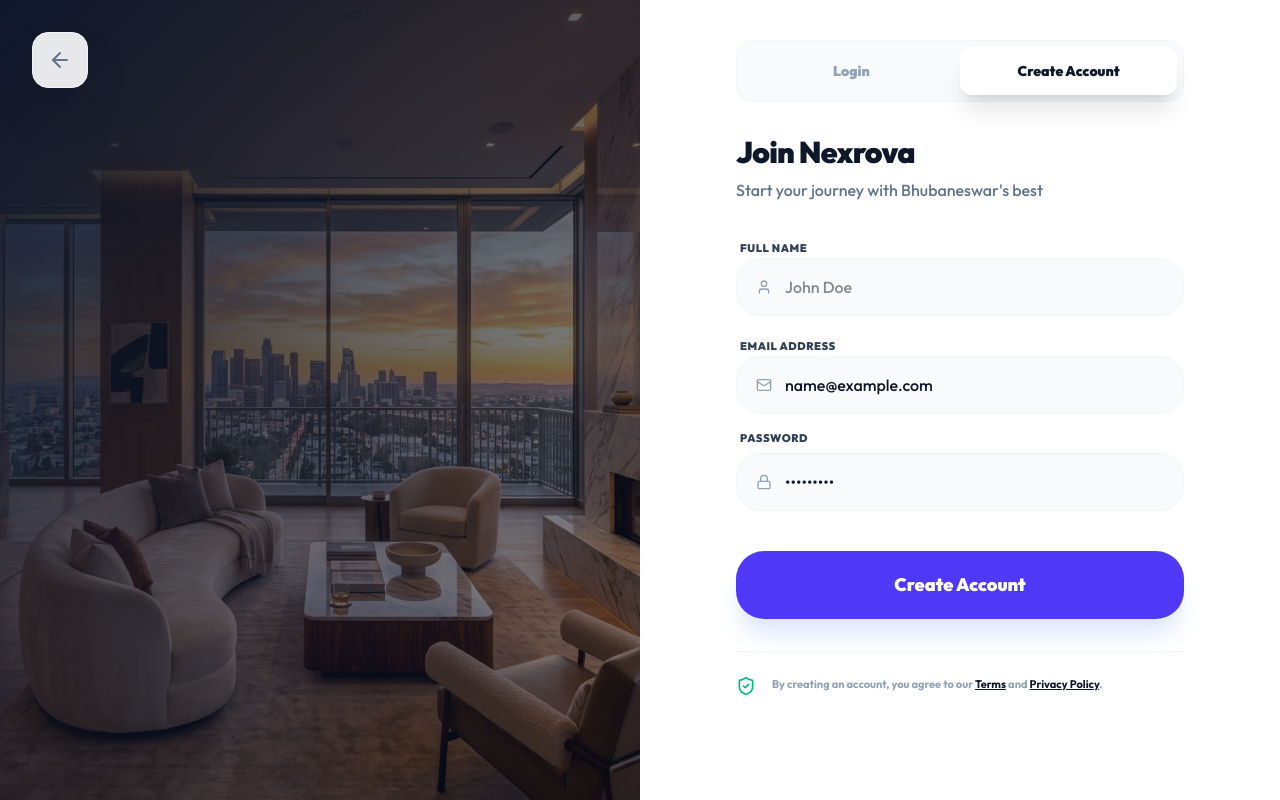
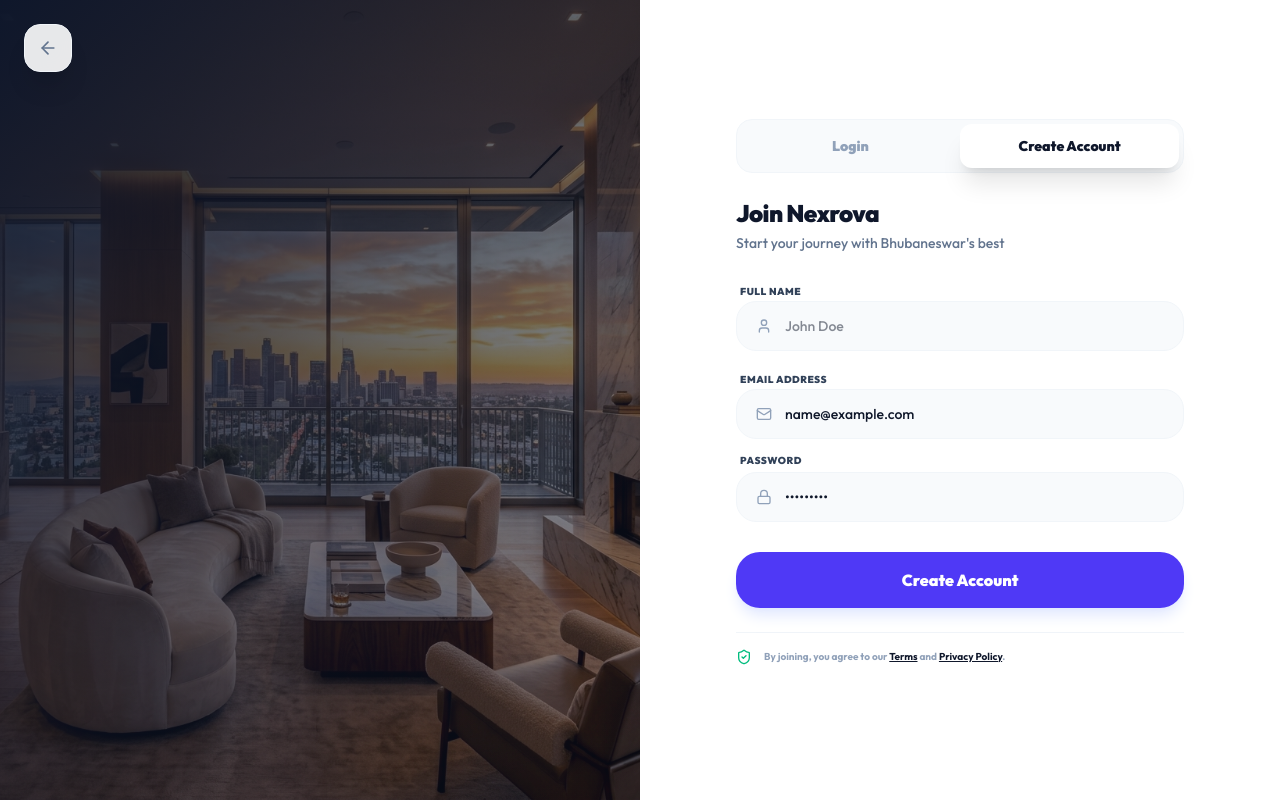
Before and after one commit to zingline-dev/Nexrova, a Next.js app in the folder Nexrova-web/: page /login in a window 1280 px wide. Both pictures are taken after typing "name@example.com", "Sample123" into the empty fields and a click on the button "Create Account". Built offline with nearby package versions, Linux system fonts and the light colour scheme.

Commit message:
Eliminated scrollbars on all authentication pages for a clean single-screen experience

```diff
--- a/Nexrova-web/src/app/login/page.tsx
+++ b/Nexrova-web/src/app/login/page.tsx
@@ -90,17 +90,17 @@
   }
 
   return (
-    <div className="min-h-screen bg-white flex relative overflow-hidden">
+    <div className="h-screen bg-white flex relative overflow-hidden">
       <Link
         href="/"
-        className="fixed top-8 left-8 flex items-center justify-center w-14 h-14 text-slate-500 hover:text-indigo-600 transition-all bg-white/90 backdrop-blur-md rounded-2xl border border-slate-100 shadow-2xl hover-lift z-[100]"
+        className="fixed top-6 left-6 flex items-center justify-center w-12 h-12 text-slate-500 hover:text-indigo-600 transition-all bg-white/90 backdrop-blur-md rounded-2xl border border-slate-100 shadow-xl hover-lift z-[100]"
         title="Back to Home"
       >
-        <ArrowRight className="w-6 h-6 rotate-180" />
+        <ArrowRight className="w-5 h-5 rotate-180" />
       </Link>
 
       {/* Visual Side (Hidden on Mobile) */}
-      <div className="hidden lg:flex lg:w-1/2 relative items-center justify-center p-20 overflow-hidden bg-slate-900">
+      <div className="hidden lg:flex lg:w-1/2 relative items-center justify-center p-16 overflow-hidden bg-slate-900 h-screen">
         <img
           src="/login-bg.png"
           alt="Premium Living"
@@ -108,25 +108,25 @@
         />
         <div className="absolute inset-0 bg-gradient-to-br from-slate-900 via-slate-900/40 to-transparent" />
 
-        <div className="relative z-10 max-w-lg space-y-12 animate-slide-up">
-          <div className="inline-flex items-center gap-3 px-6 py-3 rounded-2xl bg-white/10 backdrop-blur-md border border-white/10 text-white font-black uppercase tracking-widest text-xs">
-            <ShieldCheck className="w-5 h-5 text-emerald-400" /> Trusted by Bhubaneswar
+        <div className="relative z-10 max-w-lg space-y-10 animate-slide-up">
+          <div className="inline-flex items-center gap-3 px-5 py-2.5 rounded-2xl bg-white/10 backdrop-blur-md border border-white/10 text-white font-black uppercase tracking-widest text-[10px]">
+            <ShieldCheck className="w-4 h-4 text-emerald-400" /> Trusted by Bhubaneswar
           </div>
 
-          <h2 className="text-6xl font-black text-white leading-tight">
+          <h2 className="text-5xl font-black text-white leading-tight">
             Premium Home Services, <span className="text-indigo-400">Simplified.</span>
           </h2>
 
-          <div className="space-y-6">
+          <div className="space-y-5">
             {[
               "100% Verified Professionals",
               "Transparent Upfront Pricing",
               "60-Minute Response Time",
               "Dedicated Support"
             ].map((benefit, idx) => (
-              <div key={idx} className="flex items-center gap-4 text-white/70 font-bold text-lg animate-fade-in" style={{ animationDelay: `${idx * 150}ms` }}>
-                <div className="w-6 h-6 rounded-full bg-emerald-500/20 flex items-center justify-center">
-                  <CheckCircle2 className="w-3.5 h-3.5 text-emerald-400" />
+              <div key={idx} className="flex items-center gap-4 text-white/70 font-bold text-base animate-fade-in" style={{ animationDelay: `${idx * 150}ms` }}>
+                <div className="w-5 h-5 rounded-full bg-emerald-500/20 flex items-center justify-center">
+                  <CheckCircle2 className="w-3 h-3 text-emerald-400" />
                 </div>
                 {benefit}
               </div>
@@ -136,16 +136,15 @@
       </div>
 
       {/* Form Side */}
-      <div className="w-full lg:w-1/2 flex flex-col relative px-6 sm:px-12 lg:px-20 overflow-y-auto">
-
-        <div className="flex-1 flex flex-col pt-10 pb-20 max-w-md mx-auto w-full animate-slide-up">
-          <div className="flex flex-col">
+      <div className="w-full lg:w-1/2 flex flex-col relative px-6 sm:px-12 lg:px-20 h-screen overflow-hidden">
+        <div className="flex-1 flex flex-col pt-8 pb-12 max-w-md mx-auto w-full animate-slide-up h-full">
+          <div className="my-auto space-y-6">
             {/* Toggle */}
-            <div className="flex bg-slate-50 p-1.5 rounded-2xl mb-8 border border-slate-100 relative z-10">
+            <div className="flex bg-slate-50 p-1 rounded-2xl border border-slate-100 relative z-10">
               <button
                 onClick={() => setIsLogin(true)}
                 className={cn(
-                  "flex-1 py-3.5 rounded-xl font-black text-sm transition-all",
+                  "flex-1 py-3 rounded-xl font-black text-sm transition-all",
                   isLogin ? "bg-white text-slate-900 shadow-xl" : "text-slate-400 hover:text-slate-600"
                 )}
               >
@@ -154,7 +153,7 @@
               <button
                 onClick={() => setIsLogin(false)}
                 className={cn(
-                  "flex-1 py-3.5 rounded-xl font-black text-sm transition-all",
+                  "flex-1 py-3 rounded-xl font-black text-sm transition-all",
                   !isLogin ? "bg-white text-slate-900 shadow-xl" : "text-slate-400 hover:text-slate-600"
                 )}
               >
@@ -162,33 +161,33 @@
               </button>
             </div>
 
-            <div className="mb-8">
-              <h1 className="text-3xl font-black text-slate-900 tracking-tight mb-2">
+            <div>
+              <h1 className="text-2xl font-black text-slate-900 tracking-tight mb-1">
                 {isLogin ? "Welcome Back" : "Join Nexrova"}
               </h1>
-              <p className="text-slate-500 font-medium text-base">
+              <p className="text-slate-500 font-medium text-sm">
                 {isLogin ? "Login to your premium account" : "Start your journey with Bhubaneswar's best"}
               </p>
             </div>
 
-            <form onSubmit={handleSubmit} className="space-y-4">
+            <form onSubmit={handleSubmit} className="space-y-3.5">
               {!isLogin && (
-                <div className="space-y-1.5">
-                  <label className="text-[11px] font-black text-slate-700 uppercase tracking-wider ml-1">Full Name</label>
+                <div className="space-y-1">
+                  <label className="text-[10px] font-black text-slate-700 uppercase tracking-wider ml-1">Full Name</label>
                   <div className="relative">
                     <User className="absolute left-5 top-1/2 -translate-y-1/2 w-4 h-4 text-slate-400" />
                     <input
                       type="text"
                       placeholder="John Doe"
                       required
-                      className="w-full bg-slate-50 border border-slate-100 rounded-[24px] py-4 pl-12 pr-6 font-medium focus:outline-none focus:ring-2 focus:ring-indigo-500/20 focus:bg-white transition-all text-base"
+                      className="w-full bg-slate-50 border border-slate-100 rounded-[20px] py-3.5 pl-12 pr-6 font-medium focus:outline-none focus:ring-2 focus:ring-indigo-500/20 focus:bg-white transition-all text-sm"
                     />
                   </div>
                 </div>
               )}
 
-              <div className="space-y-1.5">
-                <label className="text-[11px] font-black text-slate-700 uppercase tracking-wider ml-1">Email Address</label>
+              <div className="space-y-1">
+                <label className="text-[10px] font-black text-slate-700 uppercase tracking-wider ml-1">Email Address</label>
                 <div className="relative">
                   <Mail className="absolute left-5 top-1/2 -translate-y-1/2 w-4 h-4 text-slate-400" />
                   <input
@@ -197,15 +196,15 @@
                     required
                     value={email}
                     onChange={(e) => setEmail(e.target.value)}
-                    className="w-full bg-slate-50 border border-slate-100 rounded-[24px] py-4 pl-12 pr-6 font-medium focus:outline-none focus:ring-2 focus:ring-indigo-500/20 focus:bg-white transition-all text-base"
+                    className="w-full bg-slate-50 border border-slate-100 rounded-[20px] py-3.5 pl-12 pr-6 font-medium focus:outline-none focus:ring-2 focus:ring-indigo-500/20 focus:bg-white transition-all text-sm"
                   />
                 </div>
               </div>
 
-              <div className="space-y-1.5">
+              <div className="space-y-1">
                 <div className="flex justify-between items-center ml-1">
-                  <label className="text-[11px] font-black text-slate-700 uppercase tracking-wider">Password</label>
-                  {isLogin && <button type="button" className="text-[10px] font-bold text-indigo-600">Forgot Password?</button>}
+                  <label className="text-[10px] font-black text-slate-700 uppercase tracking-wider">Password</label>
+                  {isLogin && <button type="button" className="text-[10px] font-bold text-indigo-600">Forgot?</button>}
                 </div>
                 <div className="relative">
                   <Lock className="absolute left-5 top-1/2 -translate-y-1/2 w-4 h-4 text-slate-400" />
@@ -213,24 +212,24 @@
                     type="password"
                     placeholder="••••••••"
                     required
-                    className="w-full bg-slate-50 border border-slate-100 rounded-[24px] py-4 pl-12 pr-6 font-medium focus:outline-none focus:ring-2 focus:ring-indigo-500/20 focus:bg-white transition-all text-base"
+                    className="w-full bg-slate-50 border border-slate-100 rounded-[20px] py-3.5 pl-12 pr-6 font-medium focus:outline-none focus:ring-2 focus:ring-indigo-500/20 focus:bg-white transition-all text-sm"
                   />
                 </div>
               </div>
 
               <button
                 type="submit"
-                className="w-full bg-indigo-600 text-white py-5 rounded-[28px] font-black text-lg hover:bg-indigo-700 transition-all shadow-xl shadow-indigo-100 active:scale-[0.98] mt-6"
+                className="w-full bg-indigo-600 text-white py-4 rounded-[24px] font-black text-base hover:bg-indigo-700 transition-all shadow-lg shadow-indigo-100 active:scale-[0.98] mt-4"
               >
                 {isLogin ? "Sign In" : "Create Account"}
               </button>
             </form>
 
             {!isLogin && (
-              <div className="mt-8 pt-6 border-t border-slate-100 flex items-start gap-4 text-slate-400">
-                <ShieldCheck className="w-5 h-5 shrink-0 text-emerald-500" />
-                <p className="text-[11px] font-bold leading-relaxed">
-                  By creating an account, you agree to our <Link href="/terms" className="text-slate-900 underline">Terms</Link> and <Link href="/privacy" className="text-slate-900 underline">Privacy Policy</Link>.
+              <div className="pt-4 border-t border-slate-100 flex items-start gap-3 text-slate-400">
+                <ShieldCheck className="w-4 h-4 shrink-0 text-emerald-500" />
+                <p className="text-[10px] font-bold leading-relaxed">
+                  By joining, you agree to our <Link href="/terms" className="text-slate-900 underline">Terms</Link> and <Link href="/privacy" className="text-slate-900 underline">Privacy Policy</Link>.
                 </p>
               </div>
             )}
```
